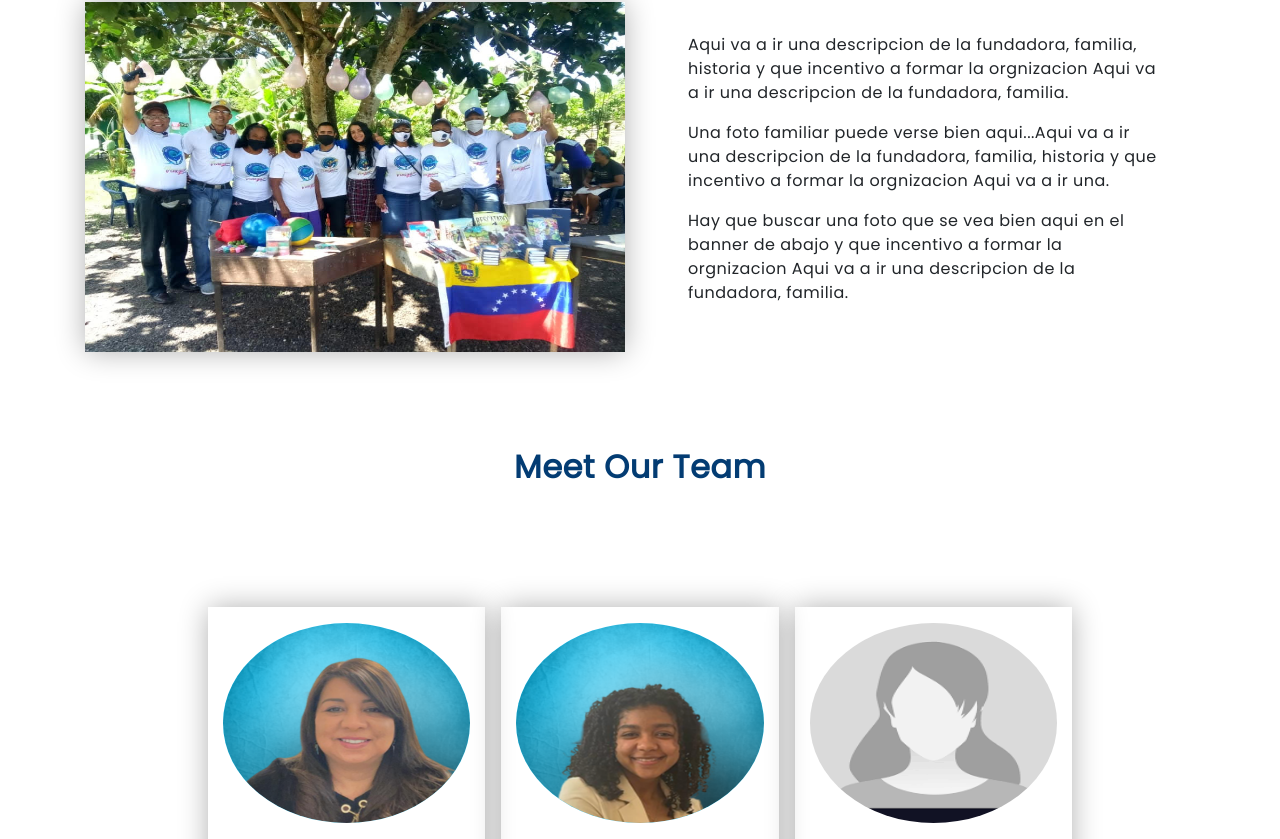
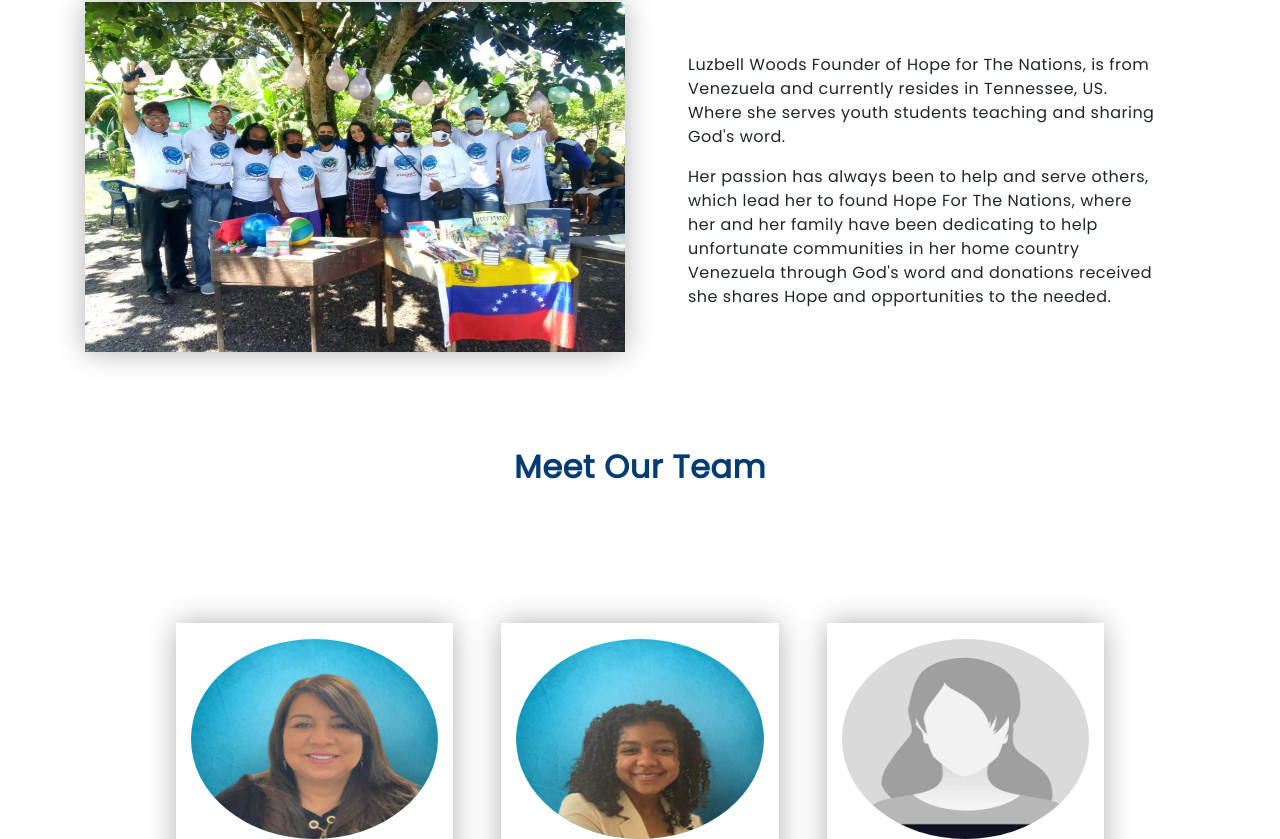
Before and after one commit to Cmmh1101/hope-react-types, a React (Create React App) app: page /leadership in a window 1280 px wide. Shown: the part 881-1720 px from the top of the page. Built offline with nearby package versions, Linux system fonts and the light colour scheme; a web font is replaced by a local one.

Commit message:
add: leadership content

```diff
--- a/src/articlesData.ts
+++ b/src/articlesData.ts
@@ -119,7 +119,7 @@ The project integrates solutions to socio-economic and environmental challenges
     date: "04/20/2021",
     image: "../../../../images/programs/casa-Hogar-el-conde1.jpg",
     icon: "../../../images/couple.png",
-    description: "Elderly Care Propgram",
+    description: "Elderly Care Program",
     alt: "Elderly Members of Casa Hogar El Conde with Hope for the nations Volunteers.",
     programImage2: {
         image: "../images/programs/elderly-program.jpg",
--- a/src/views/aboutUs/Leadership.tsx
+++ b/src/views/aboutUs/Leadership.tsx
@@ -92,21 +92,18 @@ const Leadership = () => {
               alt="kids eating placeholder text"
             />
           </Col>
-          <Col xs={12} md={6} className="px-5">
+          <Col xs={12} md={6} className="mt-4 px-5">
             <p>
-              Aqui va a ir una descripcion de la fundadora, familia, historia y
-              que incentivo a formar la orgnizacion Aqui va a ir una descripcion
-              de la fundadora, familia.
+              Luzbell Woods Founder of Hope for The Nations, is from Venezuela
+              and currently resides in Tennessee, US. Where she serves youth
+              students teaching and sharing God's word.
             </p>
             <p>
-              Una foto familiar puede verse bien aqui...Aqui va a ir una
-              descripcion de la fundadora, familia, historia y que incentivo a
-              formar la orgnizacion Aqui va a ir una.
-            </p>
-            <p>
-              Hay que buscar una foto que se vea bien aqui en el banner de abajo
-              y que incentivo a formar la orgnizacion Aqui va a ir una
-              descripcion de la fundadora, familia.
+              Her passion has always been to help and serve others, which lead
+              her to found Hope For The Nations, where her and her family have
+              been dedicating to help unfortunate communities in her home
+              country Venezuela through God's word and donations received she
+              shares Hope and opportunities to the needed.
             </p>
           </Col>
         </Row>
--- a/src/views/aboutUs/components/TeamMemberCard.tsx
+++ b/src/views/aboutUs/components/TeamMemberCard.tsx
@@ -10,7 +10,7 @@ interface Props {
 
 const TeamMemberCard = ({ fullName, ocupation, photo }: Props) => {
   return (
-    <Col xs={8} md={3} className="custom-shadow m-2 team-member-card">
+    <Col xs={8} md={3} className="custom-shadow m-4 team-member-card">
       <div className="team-member-image">
         <img src={photo} alt="profile" />
       </div>
```
